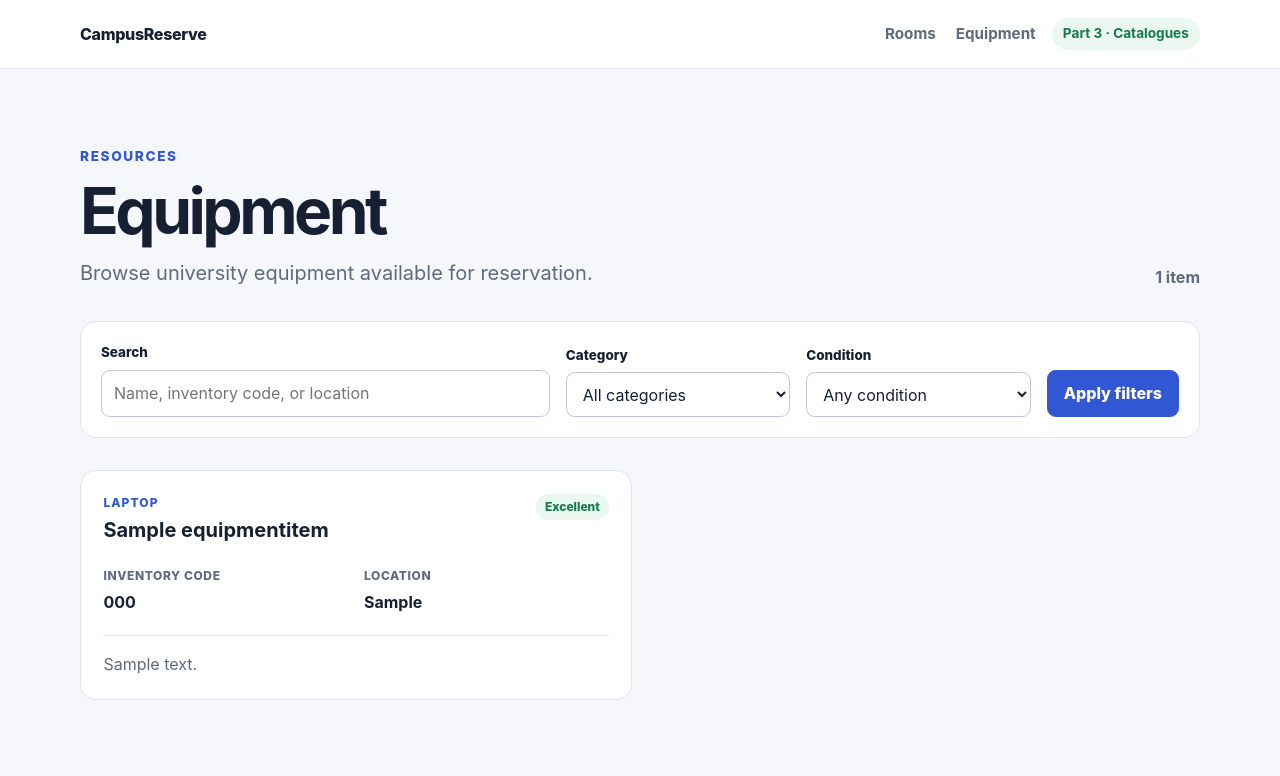
After one commit to drxgolisss/campus-reserve, a Django app: page /equipment/ in a window 1280 px wide. The commit adds this page. Shown: the top 776 px of the page. Run offline with Django 5.2, Linux system fonts and the light colour scheme; tables that the repository leaves empty hold one stand-in row (values such as "Sample post").

Commit message:
feat: add filterable resource catalogues

```diff
--- a/campusreserve/urls.py
+++ b/campusreserve/urls.py
@@ -6,4 +6,5 @@ from django.urls import include, path
 urlpatterns = [
     path("admin/", admin.site.urls),
     path("", include("core.urls")),
+    path("", include("resources.urls")),
 ]
--- /dev/null
+++ b/resources/forms.py
@@ -0,0 +1,53 @@
+from django import forms
+
+from .models import EquipmentItem, StudyRoom
+
+
+class RoomFilterForm(forms.Form):
+    q = forms.CharField(
+        required=False,
+        label="Search",
+        widget=forms.TextInput(
+            attrs={"placeholder": "Name, building, or room number"}
+        ),
+    )
+    building = forms.ChoiceField(required=False, label="Building")
+    min_capacity = forms.IntegerField(
+        required=False,
+        min_value=1,
+        label="Minimum capacity",
+        widget=forms.NumberInput(attrs={"min": 1, "placeholder": "Any"}),
+    )
+
+    def __init__(self, *args, **kwargs):
+        super().__init__(*args, **kwargs)
+        buildings = (
+            StudyRoom.objects.filter(is_active=True)
+            .order_by("building")
+            .values_list("building", flat=True)
+            .distinct()
+        )
+        self.fields["building"].choices = [
+            ("", "All buildings"),
+            *((building, building) for building in buildings),
+        ]
+
+
+class EquipmentFilterForm(forms.Form):
+    q = forms.CharField(
+        required=False,
+        label="Search",
+        widget=forms.TextInput(
+            attrs={"placeholder": "Name, inventory code, or location"}
+        ),
+    )
+    category = forms.ChoiceField(
+        required=False,
+        label="Category",
+        choices=[("", "All categories"), *EquipmentItem.Category.choices],
+    )
+    condition = forms.ChoiceField(
+        required=False,
+        label="Condition",
+        choices=[("", "Any condition"), *EquipmentItem.Condition.choices],
+    )
--- /dev/null
+++ b/resources/urls.py
@@ -0,0 +1,10 @@
+from django.urls import path
+
+from . import views
+
+app_name = "resources"
+
+urlpatterns = [
+    path("rooms/", views.room_list, name="room-list"),
+    path("equipment/", views.equipment_list, name="equipment-list"),
+]
--- /dev/null
+++ b/resources/views.py
@@ -0,0 +1,59 @@
+from django.db.models import Q
+from django.shortcuts import render
+
+from .forms import EquipmentFilterForm, RoomFilterForm
+from .models import EquipmentItem, StudyRoom
+
+
+def room_list(request):
+    rooms = StudyRoom.objects.filter(is_active=True)
+    filter_form = RoomFilterForm(request.GET or None)
+
+    if filter_form.is_valid():
+        search_query = filter_form.cleaned_data["q"]
+        building = filter_form.cleaned_data["building"]
+        min_capacity = filter_form.cleaned_data["min_capacity"]
+
+        if search_query:
+            rooms = rooms.filter(
+                Q(name__icontains=search_query)
+                | Q(building__icontains=search_query)
+                | Q(room_number__icontains=search_query)
+            )
+        if building:
+            rooms = rooms.filter(building=building)
+        if min_capacity is not None:
+            rooms = rooms.filter(capacity__gte=min_capacity)
+
+    return render(
+        request,
+        "resources/room_list.html",
+        {"rooms": rooms, "filter_form": filter_form},
+    )
+
+
+def equipment_list(request):
+    equipment = EquipmentItem.objects.filter(is_active=True)
+    filter_form = EquipmentFilterForm(request.GET or None)
+
+    if filter_form.is_valid():
+        search_query = filter_form.cleaned_data["q"]
+        category = filter_form.cleaned_data["category"]
+        condition = filter_form.cleaned_data["condition"]
+
+        if search_query:
+            equipment = equipment.filter(
+                Q(name__icontains=search_query)
+                | Q(inventory_code__icontains=search_query)
+                | Q(location__icontains=search_query)
+            )
+        if category:
+            equipment = equipment.filter(category=category)
+        if condition:
+            equipment = equipment.filter(condition=condition)
+
+    return render(
+        request,
+        "resources/equipment_list.html",
+        {"equipment": equipment, "filter_form": filter_form},
+    )
--- a/static/css/app.css
+++ b/static/css/app.css
@@ -49,6 +49,24 @@ a {
   font-weight: 800;
   text-decoration: none;
   letter-spacing: -0.02em;
+}
+
+.nav-links {
+  display: flex;
+  align-items: center;
+  gap: 1.25rem;
+  margin-left: auto;
+}
+
+.nav-links a {
+  color: var(--muted);
+  font-size: 0.95rem;
+  font-weight: 700;
+  text-decoration: none;
+}
+
+.nav-links a:hover {
+  color: var(--primary);
 }
 
 .stage-label {
@@ -123,7 +141,237 @@ h1 {
   border-radius: 0.35rem;
 }
 
+.catalog-page {
+  padding-block: clamp(2.5rem, 6vw, 5rem);
+}
+
+.catalog-header {
+  display: flex;
+  align-items: end;
+  justify-content: space-between;
+  gap: 2rem;
+  margin-bottom: 2rem;
+}
+
+.catalog-header h1 {
+  font-size: clamp(2.4rem, 6vw, 4rem);
+}
+
+.catalog-header .lead {
+  margin-top: 1rem;
+}
+
+.result-count {
+  flex: 0 0 auto;
+  color: var(--muted);
+  font-weight: 700;
+}
+
+.filter-panel {
+  display: grid;
+  grid-template-columns: minmax(220px, 1.4fr) repeat(2, minmax(160px, 0.7fr)) auto;
+  align-items: end;
+  gap: 1rem;
+  margin-bottom: 2rem;
+  padding: 1.25rem;
+  background: var(--surface);
+  border: 1px solid var(--border);
+  border-radius: 1rem;
+}
+
+.filter-field {
+  min-width: 0;
+}
+
+.filter-field label {
+  display: block;
+  margin-bottom: 0.4rem;
+  font-size: 0.84rem;
+  font-weight: 800;
+}
+
+.filter-field input,
+.filter-field select {
+  width: 100%;
+  min-height: 44px;
+  padding: 0.65rem 0.75rem;
+  color: var(--ink);
+  background: var(--surface);
+  border: 1px solid #bdc7d8;
+  border-radius: 0.55rem;
+  font: inherit;
+}
+
+.filter-field input:focus,
+.filter-field select:focus {
+  border-color: var(--primary);
+  outline: 3px solid rgba(49, 87, 213, 0.14);
+}
+
+.errorlist {
+  margin: 0.4rem 0 0;
+  padding: 0;
+  color: #b42318;
+  font-size: 0.82rem;
+  list-style: none;
+}
+
+.filter-actions {
+  display: flex;
+  gap: 0.6rem;
+}
+
+.button {
+  min-height: 44px;
+  display: inline-flex;
+  align-items: center;
+  justify-content: center;
+  padding: 0.65rem 1rem;
+  color: #fff;
+  background: var(--primary);
+  border: 1px solid var(--primary);
+  border-radius: 0.55rem;
+  cursor: pointer;
+  font: inherit;
+  font-weight: 800;
+  text-decoration: none;
+}
+
+.button:hover {
+  background: var(--primary-dark);
+  border-color: var(--primary-dark);
+}
+
+.button-secondary {
+  color: var(--ink);
+  background: var(--surface);
+  border-color: var(--border);
+}
+
+.button-secondary:hover {
+  color: var(--primary);
+  background: #f4f6fc;
+  border-color: #cbd4e4;
+}
+
+.resource-grid {
+  display: grid;
+  grid-template-columns: repeat(2, minmax(0, 1fr));
+  gap: 1rem;
+}
+
+.resource-card {
+  padding: 1.4rem;
+  background: var(--surface);
+  border: 1px solid var(--border);
+  border-radius: 1rem;
+}
+
+.resource-card-heading {
+  display: flex;
+  align-items: start;
+  justify-content: space-between;
+  gap: 1rem;
+}
+
+.resource-card h2 {
+  margin: 0.2rem 0 0;
+  font-size: 1.25rem;
+}
+
+.resource-type {
+  margin: 0;
+  color: var(--primary);
+  font-size: 0.75rem;
+  font-weight: 800;
+  letter-spacing: 0.09em;
+  text-transform: uppercase;
+}
+
+.availability-badge,
+.condition-badge {
+  flex: 0 0 auto;
+  padding: 0.25rem 0.55rem;
+  color: var(--success);
+  background: #eaf8f1;
+  border-radius: 999px;
+  font-size: 0.75rem;
+  font-weight: 800;
+}
+
+.condition-fair {
+  color: #8a4b08;
+  background: #fff3dc;
+}
+
+.condition-maintenance {
+  color: #9f2d24;
+  background: #ffebe9;
+}
+
+.resource-details {
+  display: grid;
+  grid-template-columns: repeat(2, minmax(0, 1fr));
+  gap: 1rem;
+  margin: 1.3rem 0 0;
+}
+
+.resource-details div {
+  min-width: 0;
+}
+
+.resource-details dt {
+  color: var(--muted);
+  font-size: 0.75rem;
+  font-weight: 800;
+  letter-spacing: 0.05em;
+  text-transform: uppercase;
+}
+
+.resource-details dd {
+  margin: 0.25rem 0 0;
+  overflow-wrap: anywhere;
+  font-weight: 650;
+}
+
+.resource-description {
+  margin: 1.25rem 0 0;
+  padding-top: 1rem;
+  color: var(--muted);
+  border-top: 1px solid var(--border);
+}
+
+.empty-state {
+  grid-column: 1 / -1;
+  padding: 3rem 1.5rem;
+  text-align: center;
+  background: var(--surface);
+  border: 1px dashed #bdc7d8;
+  border-radius: 1rem;
+}
+
+.empty-state h2,
+.empty-state p {
+  margin: 0;
+}
+
+.empty-state p {
+  margin-top: 0.5rem;
+  color: var(--muted);
+}
+
 @media (max-width: 760px) {
+  .nav {
+    flex-wrap: wrap;
+    padding-block: 0.75rem;
+  }
+
+  .nav-links {
+    order: 3;
+    width: 100%;
+    margin-left: 0;
+  }
+
   .hero {
     grid-template-columns: 1fr;
   }
@@ -131,4 +379,19 @@ h1 {
   .page-shell {
     padding-block: 3rem;
   }
+
+  .catalog-header {
+    align-items: start;
+    flex-direction: column;
+    gap: 1rem;
+  }
+
+  .filter-panel,
+  .resource-grid {
+    grid-template-columns: 1fr;
+  }
+
+  .filter-actions .button {
+    flex: 1;
+  }
 }
--- a/templates/base.html
+++ b/templates/base.html
@@ -12,7 +12,11 @@
     <header class="site-header">
       <nav class="nav" aria-label="Main navigation">
         <a class="brand" href="{% url 'core:home' %}">CampusReserve</a>
-        <span class="stage-label">Part 1 · Foundation</span>
+        <div class="nav-links">
+          <a href="{% url 'resources:room-list' %}">Rooms</a>
+          <a href="{% url 'resources:equipment-list' %}">Equipment</a>
+        </div>
+        <span class="stage-label">Part 3 · Catalogues</span>
       </nav>
     </header>
 
--- /dev/null
+++ b/templates/resources/equipment_list.html
@@ -0,0 +1,76 @@
+{% extends "base.html" %}
+
+{% block title %}Equipment · CampusReserve{% endblock %}
+
+{% block content %}
+  <section class="page-shell catalog-page">
+    <header class="catalog-header">
+      <div>
+        <p class="eyebrow">Resources</p>
+        <h1>Equipment</h1>
+        <p class="lead">Browse university equipment available for reservation.</p>
+      </div>
+      <span class="result-count">{{ equipment|length }} item{{ equipment|length|pluralize }}</span>
+    </header>
+
+    <form class="filter-panel" method="get">
+      <div class="filter-field filter-field-wide">
+        <label for="{{ filter_form.q.id_for_label }}">{{ filter_form.q.label }}</label>
+        {{ filter_form.q }}
+        {{ filter_form.q.errors }}
+      </div>
+      <div class="filter-field">
+        <label for="{{ filter_form.category.id_for_label }}">{{ filter_form.category.label }}</label>
+        {{ filter_form.category }}
+        {{ filter_form.category.errors }}
+      </div>
+      <div class="filter-field">
+        <label for="{{ filter_form.condition.id_for_label }}">{{ filter_form.condition.label }}</label>
+        {{ filter_form.condition }}
+        {{ filter_form.condition.errors }}
+      </div>
+      <div class="filter-actions">
+        <button class="button" type="submit">Apply filters</button>
+        {% if request.GET %}
+          <a class="button button-secondary" href="{% url 'resources:equipment-list' %}">Reset</a>
+        {% endif %}
+      </div>
+    </form>
+
+    <div class="resource-grid">
+      {% for item in equipment %}
+        <article class="resource-card">
+          <div class="resource-card-heading">
+            <div>
+              <p class="resource-type">{{ item.get_category_display }}</p>
+              <h2>{{ item.name }}</h2>
+            </div>
+            <span class="condition-badge condition-{{ item.condition }}">
+              {{ item.get_condition_display }}
+            </span>
+          </div>
+
+          <dl class="resource-details">
+            <div>
+              <dt>Inventory code</dt>
+              <dd>{{ item.inventory_code }}</dd>
+            </div>
+            <div>
+              <dt>Location</dt>
+              <dd>{{ item.location }}</dd>
+            </div>
+          </dl>
+
+          {% if item.description %}
+            <p class="resource-description">{{ item.description }}</p>
+          {% endif %}
+        </article>
+      {% empty %}
+        <div class="empty-state">
+          <h2>No equipment found</h2>
+          <p>Change or reset the filters to see more results.</p>
+        </div>
+      {% endfor %}
+    </div>
+  </section>
+{% endblock %}
```
Also changed, not shown: resources/tests/test_views.py (added, +100 -0 lines), templates/core/home.html (+4 -5 lines), templates/resources/room_list.html (added, +74 -0 lines), README.md.
